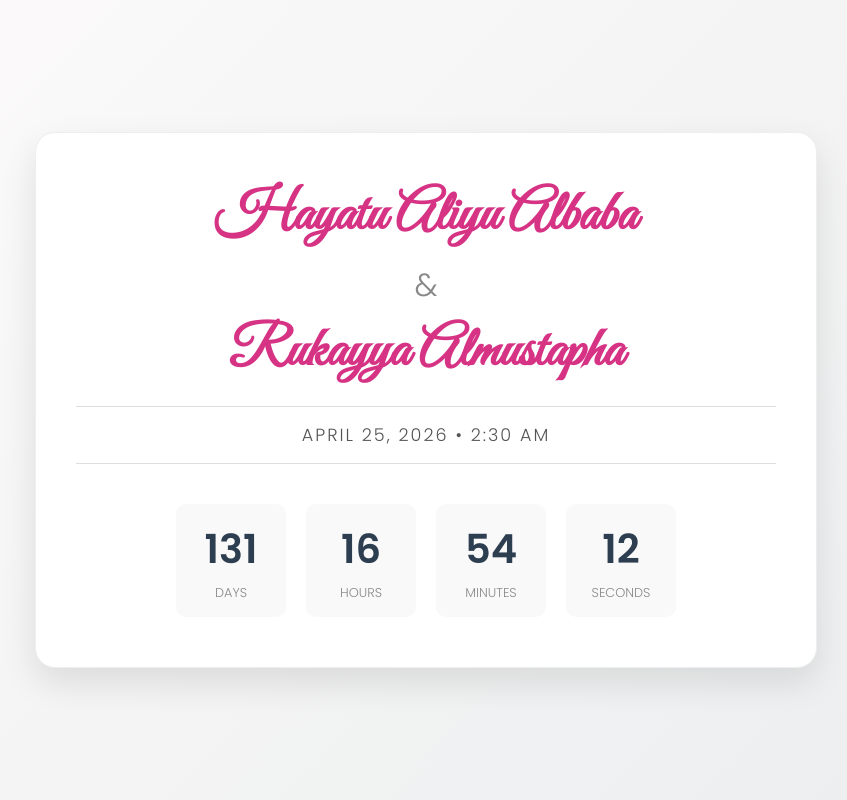
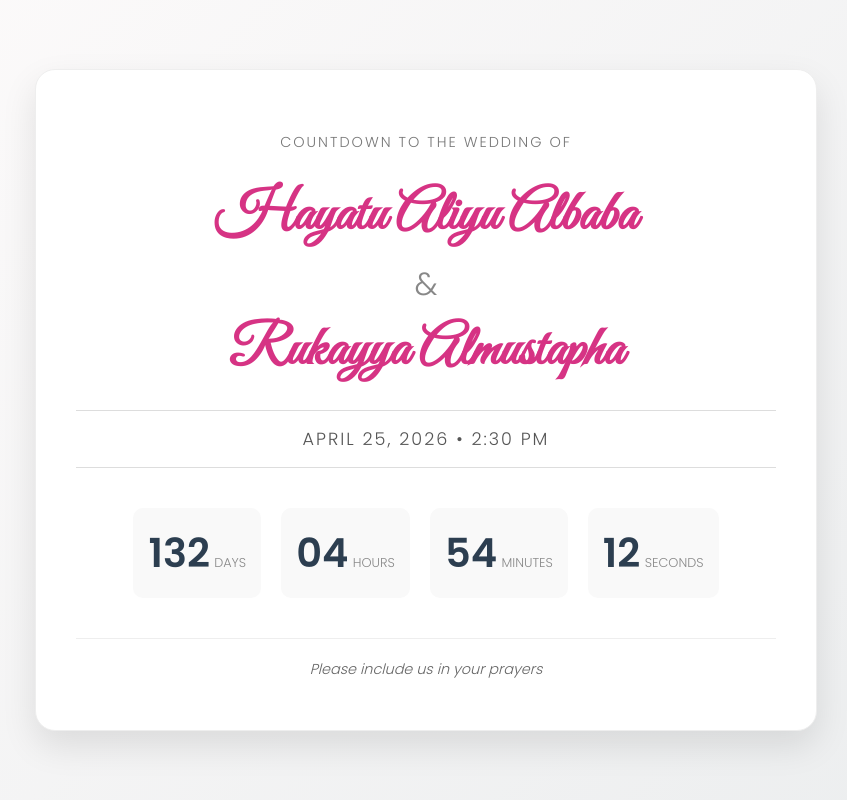
Before and after one commit to Swaziri/Hayatu-wedding-countdown, a plain HTML site: page index.html in a window 1280 px wide. Shown: the whole page, without its empty margins (214-1061 px from the left). Drawn offline with Linux system fonts and the light colour scheme.

Commit message:
Update index.html

```diff
--- a/index.html
+++ b/index.html
@@ -4,8 +4,8 @@
     <meta charset="UTF-8">
     <meta name="viewport" content="width=device-width, initial-scale=1.0">
     <title>Hayatu & Rukayya's Wedding</title>
+
     <style>
-        /* CSS: Styling */
         @import url('https://fonts.googleapis.com/css2?family=Great+Vibes&family=Poppins:wght@300;600&display=swap');
 
         body {
@@ -30,10 +30,24 @@
             border: 1px solid #eee;
         }
 
-        /* Wedding Names Style */
+        /* Header */
+        .header {
+            margin-bottom: 30px;
+        }
+
+        .header h2 {
+            font-weight: 300;
+            letter-spacing: 2px;
+            text-transform: uppercase;
+            font-size: 0.9rem;
+            color: #777;
+            margin-bottom: 10px;
+        }
+
+        /* Wedding Names */
         h1 {
-            font-family: 'Great Vibes', cursive; /* Elegant script font */
-            color: #d63384; /* Wedding Pink */
+            font-family: 'Great Vibes', cursive;
+            color: #d63384;
             margin: 0;
             font-size: 3.5rem;
             line-height: 1.2;
@@ -44,23 +58,21 @@
             color: #888;
             display: block;
             margin: 10px 0;
-            font-family: 'Poppins', sans-serif;
         }
 
         p.details {
             font-size: 1.1rem;
             color: #555;
-            margin-top: 20px;
+            margin-top: 25px;
             margin-bottom: 40px;
             text-transform: uppercase;
             letter-spacing: 2px;
             border-top: 1px solid #ddd;
             border-bottom: 1px solid #ddd;
             padding: 15px 0;
-            display: inline-block;
-            width: 100%;
         }
 
+        /* Countdown */
         .countdown {
             display: flex;
             justify-content: center;
@@ -69,13 +81,10 @@
         }
 
         .time-box {
-            display: flex;
-            flex-direction: column;
-            align-items: center;
             background: #f9f9f9;
             padding: 15px;
             border-radius: 10px;
-            min-width: 80px;
+            min-width: 90px;
         }
 
         .number {
@@ -91,24 +100,44 @@
             margin-top: 5px;
         }
 
-        /* Mobile Responsive Design */
+        /* Footer */
+        footer {
+            margin-top: 40px;
+            padding-top: 20px;
+            border-top: 1px solid #eee;
+            font-size: 0.9rem;
+            color: #666;
+            font-style: italic;
+        }
+
+        /* Mobile Responsive */
         @media (max-width: 600px) {
             h1 { font-size: 2.5rem; }
             .countdown { gap: 10px; }
-            .time-box { min-width: 60px; padding: 10px; }
-            .number { font-size: 1.5rem; }
-            .label { font-size: 0.6rem; }
+            .time-box { min-width: 65px; padding: 10px; }
+            .number { font-size: 1.6rem; }
+            .label { font-size: 0.65rem; }
         }
     </style>
 </head>
+
 <body>
 
 <div class="container">
+
+    <!-- Header -->
+    <div class="header">
+        <h2>Countdown to the Wedding of</h2>
+    </div>
+
+    <!-- Names -->
     <h1>Hayatu Aliyu Albaba</h1>
     <span class="ampersand">&</span>
     <h1>Rukayya Almustapha</h1>
-        <p class="details">April 25, 2026 &bull; 2:30 AM</p>
 
+    <p class="details">April 25, 2026 &bull; 2:30 PM</p>
+
+    <!-- Countdown Timer -->
     <div class="countdown" id="countdown">
         <div class="time-box">
             <span class="number" id="days">000</span>
@@ -127,13 +156,19 @@
             <span class="label">Seconds</span>
         </div>
     </div>
+
+    <!-- Footer -->
+    <footer>
+        Please include us in your prayers
+    </footer>
+
 </div>
 
 <script>
-        // Set the wedding date: April 25, 2026, at 2:30 PM
-        const countDownDate = new Date("April 25, 2026 2:30:00").getTime();
+    // Wedding date: April 25, 2026, at 2:30 PM
+    const countDownDate = new Date("April 25, 2026 14:30:00").getTime();
 
-        const x = setInterval(function() {
+    const x = setInterval(function () {
         const now = new Date().getTime();
         const distance = countDownDate - now;
 
@@ -149,11 +184,10 @@
 
         if (distance < 0) {
             clearInterval(x);
-                document.getElementById("countdown").innerHTML = "<h2>It's Our Wedding Day!</h2>";
+            document.getElementById("countdown").innerHTML = "<h2>Today is Our Wedding Day!</h2>";
         }
     }, 1000);
 </script>
 
 </body>
-
 </html>
```
Lines whose indentation alone changed are shown as unchanged.
